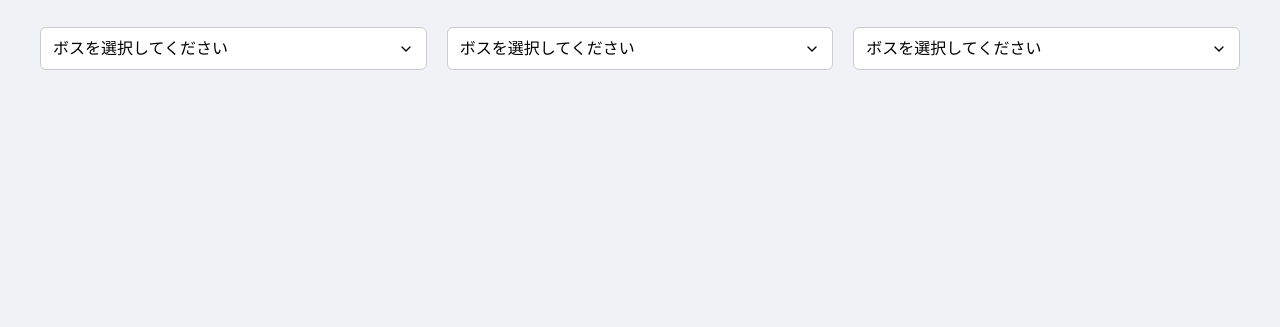
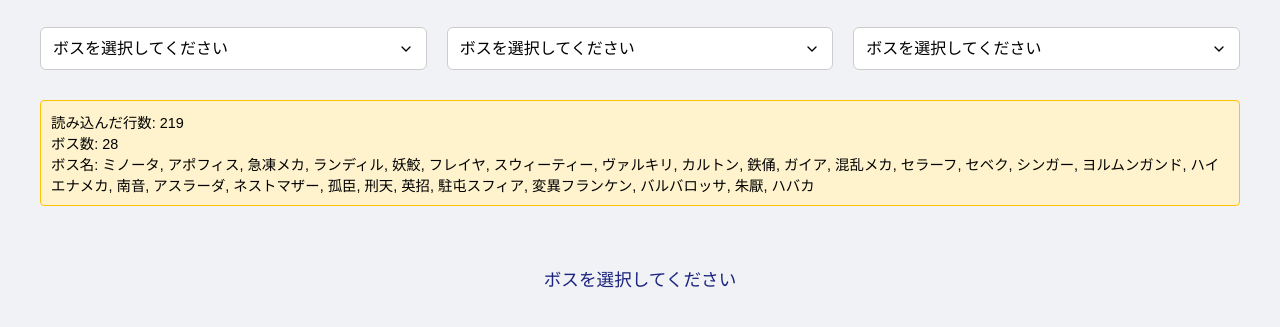
Before and after one commit to 9987741425/9987741425.github.io, a plain HTML site: page index.html in a window 1280 px wide. Shown: the part 81-408 px from the top of the page. Drawn offline with Linux system fonts and the light colour scheme.

Commit message:
Update index.html

```diff
--- a/index.html
+++ b/index.html
@@ -126,6 +126,14 @@
             color: #1a237e;
             font-size: 1.1em;
         }
+        .debug-info {
+            background: #fff3cd;
+            border: 1px solid #ffc107;
+            padding: 10px;
+            margin: 10px 0;
+            border-radius: 4px;
+            font-size: 0.9em;
+        }
         option {
             padding: 8px;
         }
@@ -154,57 +162,58 @@
                 </select>
             </div>
         </div>
+        <div id="debugInfo" class="debug-info" style="display: none;"></div>
         <div id="bossContainer" class="boss-container">
             <div class="loading">データを読み込み中...</div>
         </div>
     </div>
 
 <script>
-// bossDataの宣言を追加
 let bossData = {};
 
-function parseCSV(csvText) {
-    const lines = csvText.split(/\r?\n/);
+// シンプルなCSVパーサー
+function parseCSV(text) {
+    const lines = text.split('\n');
     const result = [];
-    let currentRow = [];
-    let inQuotes = false;
-    let currentField = [];
 
     for (let i = 0; i < lines.length; i++) {
-        const line = lines[i];
+        let line = lines[i].trim();
+        if (!line) continue;
+
+        const fields = [];
+        let currentField = '';
+        let inQuotes = false;
 
         for (let j = 0; j < line.length; j++) {
             const char = line[j];
+            const nextChar = line[j + 1];
 
             if (char === '"') {
-                if (!inQuotes) {
-                    inQuotes = true;
-                } else if (line[j + 1] === '"') {
-                    currentField.push('"');
+                if (inQuotes && nextChar === '"') {
+                    currentField += '"';
                     j++;
                 } else {
-                    inQuotes = false;
+                    inQuotes = !inQuotes;
                 }
             } else if (char === ',' && !inQuotes) {
-                currentRow.push(currentField.join('').trim());
-                currentField = [];
+                fields.push(currentField.trim());
+                currentField = '';
             } else {
-                currentField.push(char);
+                currentField += char;
             }
         }
+        fields.push(currentField.trim());
 
-        // 行末の処理
-        if (inQuotes) {
-            // クォート内の場合は改行を追加
-            currentField.push('\n');
-        } else {
-            // 行を完了して新しい行を開始
-            currentRow.push(currentField.join('').trim());
-            if (currentRow.length > 1) { // 空行をスキップ
-                result.push(currentRow);
-            }
-            currentRow = [];
-            currentField = [];
+        // 引用符内で改行がある場合、次の行を追加
+        if (inQuotes && i < lines.length - 1) {
+            i++;
+            line += '\n' + lines[i];
+            j = currentField.length;
+            continue;
+        }
+
+        if (fields.length >= 4) {
+            result.push(fields);
         }
     }
 
@@ -216,76 +225,76 @@ async function loadBossData() {
         const response = await fetch('https://raw.githubusercontent.com/9987741425/9987741425.github.io/main/bosses.csv');
         const csvText = await response.text();
 
-        // CSVパース
+        console.log('CSV loaded, length:', csvText.length);
+
         const rows = parseCSV(csvText);
+        console.log('Parsed rows:', rows.length);
 
-        // ヘッダー行をスキップ
-        for (let i = 1; i < rows.length; i++) {
-            const row = rows[i];
-            if (row.length < 4) continue; // 無効な行をスキップ
+        const debugInfo = document.getElementById('debugInfo');
+        debugInfo.style.display = 'block';
+        debugInfo.innerHTML = `読み込んだ行数: ${rows.length}`;
 
-            const [boss, type, level, content] = row;
+        // データを処理
+        const tempData = {};
 
-            // ボス名が空でない場合は処理
-            if (boss && boss !== '不特定') {
-                // 新しいボスの場合、データ構造を初期化
-                if (!bossData[boss]) {
-                    bossData[boss] = [];
-                }
+        for (let i = 0; i < rows.length; i++) {
+            const [bossName, dataType, level, content] = rows[i];
 
-                // バフ名の行の場合
-                if (type === 'バフ名') {
-                    // 既存のバフを探す
-                    let existingBuff = bossData[boss].find(buff => buff.level === level);
-                    if (!existingBuff) {
-                        // 新しいバフを追加
-                        bossData[boss].push({
-                            level: level,
-                            name: content,
-                            description: ''
-                        });
-                    } else {
-                        // 既存のバフ名を更新
-                        existingBuff.name = content;
-                    }
-                }
-                // バフ説明の行の場合
-                else if (type === 'バフ説明') {
-                    // 対応するバフを探して説明を更新
-                    const buff = bossData[boss].find(buff => buff.level === level);
-                    if (buff) {
-                        // 改行を<br>タグに変換して保存
-                        buff.description = content.replace(/\n/g, '<br>');
-                    }
-                }
+            console.log(`Row ${i}: Boss=${bossName}, Type=${dataType}, Level=${level}`);
+
+            // 空のボス名や「不特定」はスキップ
+            if (!bossName || bossName === '不特定' || bossName === 'ボス名') continue;
+
+            // ボスデータの初期化
+            if (!tempData[bossName]) {
+                tempData[bossName] = {};
+            }
+
+            // レベルごとのデータ初期化
+            if (!tempData[bossName][level]) {
+                tempData[bossName][level] = {
+                    level: level,
+                    name: '',
+                    description: ''
+                };
+            }
+
+            // データタイプに応じて格納
+            if (dataType === 'バフ名') {
+                tempData[bossName][level].name = content;
+            } else if (dataType === 'バフ説明') {
+                tempData[bossName][level].description = content.replace(/\n/g, '<br>');
             }
         }
 
-        // レベル順にソート
-        Object.keys(bossData).forEach(bossName => {
-            bossData[bossName].sort((a, b) => {
+        // 配列形式に変換してソート
+        Object.keys(tempData).forEach(bossName => {
+            bossData[bossName] = Object.values(tempData[bossName]).sort((a, b) => {
                 const levelA = parseInt(a.level.replace('Lv', ''));
                 const levelB = parseInt(b.level.replace('Lv', ''));
                 return levelA - levelB;
             });
         });
 
-        console.log('Loaded boss data:', bossData); // デバッグ用
+        console.log('Final boss data:', bossData);
+        console.log('Boss names:', Object.keys(bossData));
 
-        // セレクトボックスを初期化
+        debugInfo.innerHTML += `<br>ボス数: ${Object.keys(bossData).length}<br>ボス名: ${Object.keys(bossData).join(', ')}`;
+
         initializeSelectors();
 
     } catch (error) {
         console.error('Error loading boss data:', error);
         document.getElementById('bossContainer').innerHTML =
-            '<div class="error-message">ボスデータの読み込みに失敗しました。</div>';
+            `<div class="error-message">ボスデータの読み込みに失敗しました: ${error.message}</div>`;
     }
 }
 
-// セレクトボックスの初期化関数
 function initializeSelectors() {
     const bosses = Object.keys(bossData).sort();
     const selectors = ['boss1', 'boss2', 'boss3'];
+
+    console.log('Initializing selectors with bosses:', bosses);
 
     selectors.forEach(selectorId => {
         const select = document.getElementById(selectorId);
@@ -312,8 +321,16 @@ function updateDisplay() {
         document.getElementById('boss3').value
     ].filter(boss => boss !== '');
 
+    if (selectedBosses.length === 0) {
+        container.innerHTML = '<div class="loading">ボスを選択してください</div>';
+        return;
+    }
+
     selectedBosses.forEach(bossName => {
-        if (!bossData[bossName]) return;
+        if (!bossData[bossName]) {
+            console.error('Boss not found:', bossName);
+            return;
+        }
 
         const card = document.createElement('div');
         card.className = 'boss-card';
@@ -324,10 +341,10 @@ function updateDisplay() {
                 ${bossData[bossName].map(buff => `
                     <div class="buff">
                         <div class="buff-header">
-                            <span class="buff-name">${buff.name}</span>
+                            <span class="buff-name">${buff.name || '名称なし'}</span>
                             <span class="buff-level">${buff.level}</span>
                         </div>
-                        <div class="buff-description">${buff.description}</div>
+                        <div class="buff-description">${buff.description || '説明なし'}</div>
                     </div>
                 `).join('')}
             </div>
@@ -337,7 +354,6 @@ function updateDisplay() {
     });
 }
 
-// ページ読み込み時にデータを取得
 document.addEventListener('DOMContentLoaded', loadBossData);
 </script>
 </body>
```
